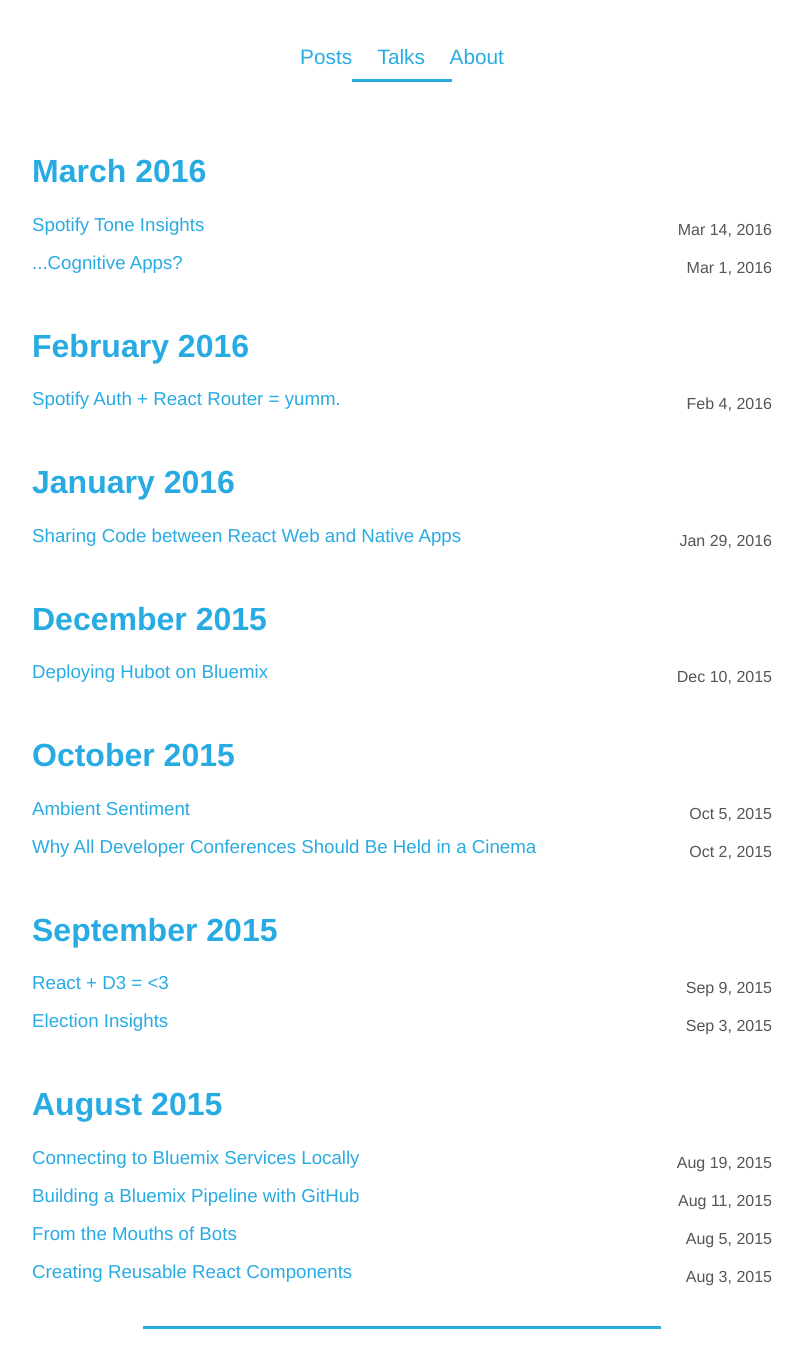
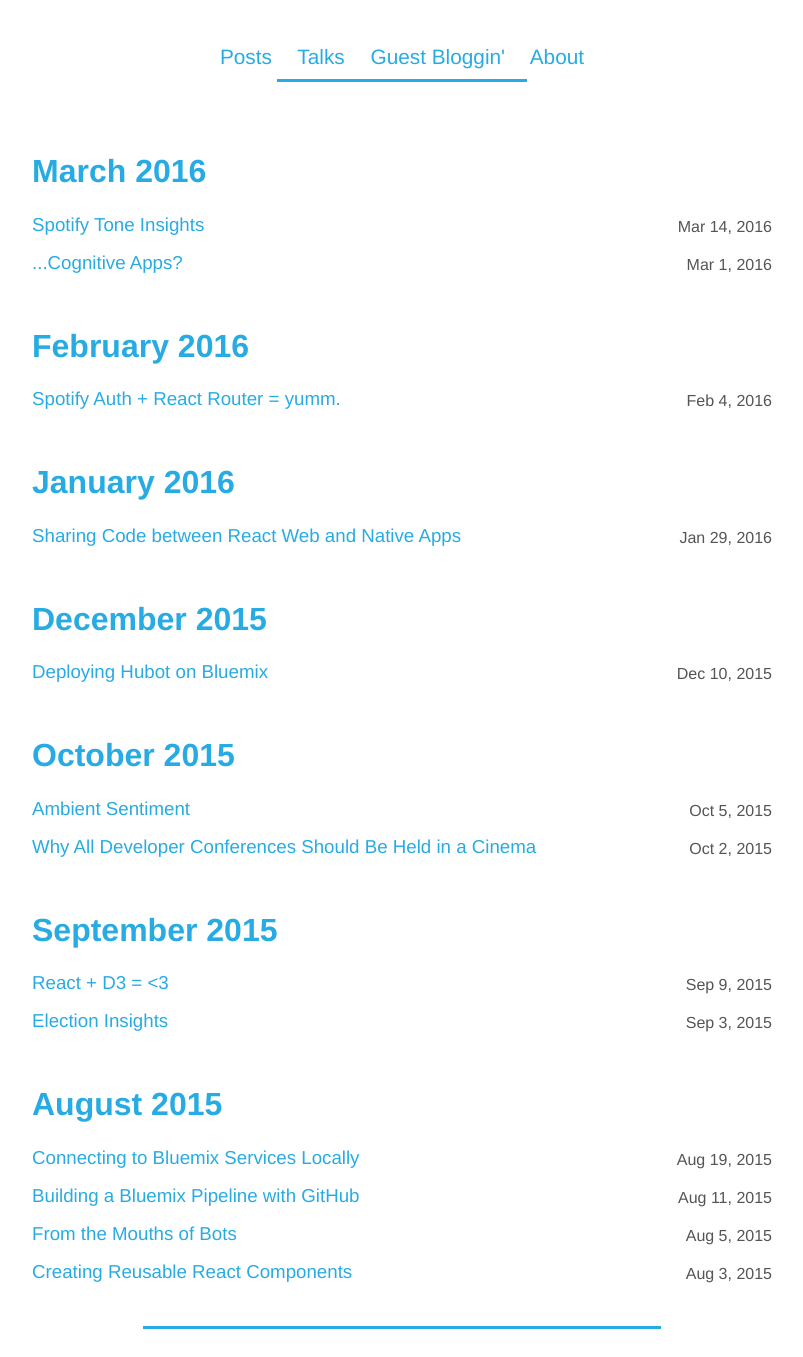
Before and after one commit to kauffecup/kauffecup.github.io, a Jekyll site: the page built from index.html, in a window 1280 px wide, cut to the strip 578-1935 px from the top of the page. Shown: the whole strip, without its empty margins (238-1041 px from the left). Built offline with Jekyll 4.4.1, drawn with Linux system fonts in a browser that asks for light colours.

Commit message:
create "guest blog" section and link to other posts

```diff
--- a/_layouts/list.html
+++ b/_layouts/list.html
@@ -12,7 +12,12 @@
         <ul>
         {% assign date = currentdate %}
       {% endif %}
-      {% include list-item.html url=post.url title=post.title date=post.date %}
+      {% if post.forceurl %}
+        {% assign url = post.forceurl %}
+      {% else %}
+        {% assign url = post.url %}
+      {% endif %}
+      {% include list-item.html url=url title=post.title date=post.date %}
       {% if forloop.last %}</ul>{% endif %}
     {% endfor %}
   </ul>
--- a/_sass/_layout.scss
+++ b/_sass/_layout.scss
@@ -44,7 +44,7 @@
       }
     }
     &::after {
-      $site-nav-after-width: 100px;
+      $site-nav-after-width: 250px;
       content: '';
       position: absolute;
       width: $site-nav-after-width;
@@ -137,7 +137,7 @@
     float: right;
     color: $grey-color;
     line-height: $base-line-height;
-    margin-top: 7px;
+    margin-top: 4px;
   }
   h3 {
     margin: 50px 0px 20px;
```
Also changed, not shown: guest/_posts/2015-08-31-guest-abstracting-bluemix-environment-variables.md (added, +5 -0 lines), guest/_posts/2016-03-17-guest-openwhisk-webpack.md (added, +5 -0 lines), pages/02-guest.md (added, +8 -0 lines), assets/images/guest.jpg (added), pages/03-about.md (renamed from pages/02-about.md).
